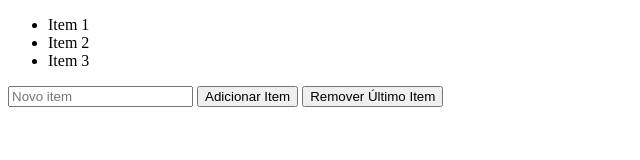
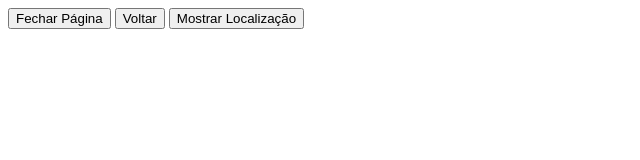
Before and after one commit to luizGLB/ex-JavaS, a plain HTML site: page dom/index.html in a window 1280 px wide. Shown: the whole page, without its empty margins (0-640 px from the left). Drawn offline with Linux system fonts and the light colour scheme.

Commit message:
Feat: Terminado ex 3 dom

```diff
--- a/dom/index.html
+++ b/dom/index.html
@@ -1,4 +1,4 @@
-<!-- <!DOCTYPE html>
+<!-- <!-- <!DOCTYPE html>
 <html lang="pt-BR">
 <head>
     <meta charset="UTF-8">
@@ -15,7 +15,7 @@
 
 
 
-<!DOCTYPE html>
+<!-- <!DOCTYPE html>
 <html lang="pt-BR">
 <head>
     <meta charset="UTF-8">
@@ -34,9 +34,9 @@
 
     <script src="ex 2 dom.js"></script>
 </body>
-</html>
+</html> -->
 
- <!-- <!DOCTYPE html>
+ <!DOCTYPE html>
 <html lang="pt-BR">
 <head>
     <meta charset="UTF-8">
@@ -49,6 +49,6 @@
     <button id="mostrar-localizacao">Mostrar Localização</button>
     <p id="localizacao"></p>
 
-    <script src="dom ex 3.js"></script>
+    <script src="ex3 dom.js"></script>
 </body>
-</html>  -->
+</html>
```
